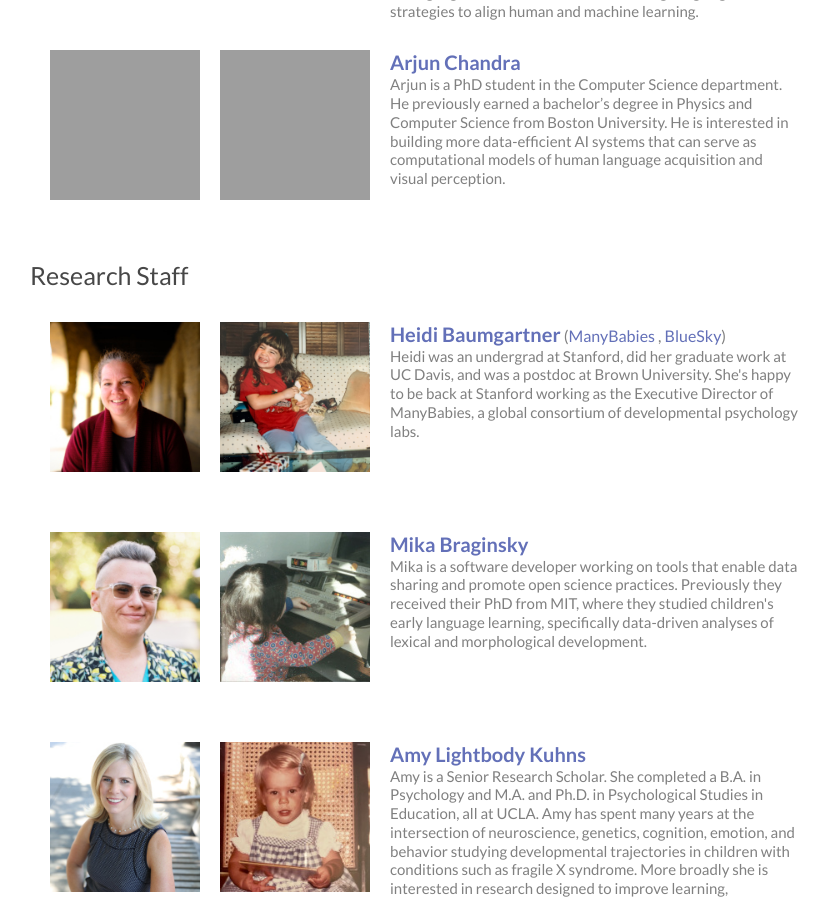
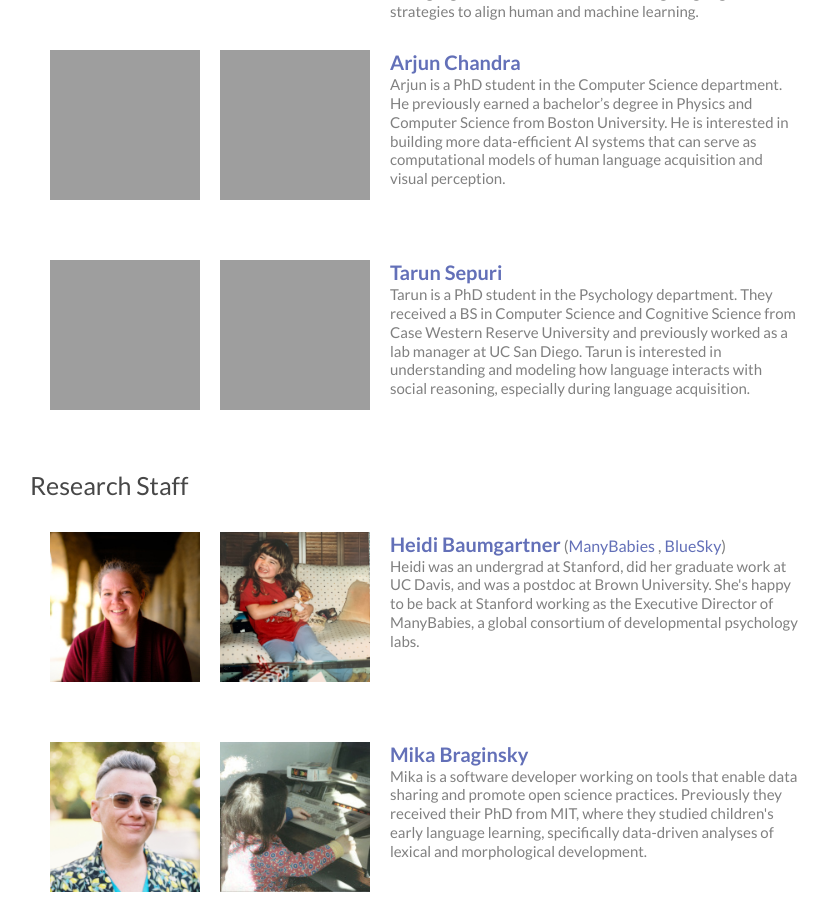
Before and after one commit to langcog/website, a Jekyll site: the page built from 02-people.html, in a window 1280 px wide and 900 px high, scrolled down 3203 px. Shown: the whole window, without its empty margins (235-1064 px from the left). Built offline with Jekyll 4.4.1, drawn with Linux system fonts in a browser that asks for light colours; nearby versions of some CDN libraries; a script that is not in the unit is left out.

Commit message:
Add Tarun Sepuri's profile to langcoglab.yml

```diff
--- a/_data/langcoglab.yml
+++ b/_data/langcoglab.yml
@@ -114,6 +114,16 @@
           Arjun is a PhD student in the Computer Science department. He previously earned a bachelor’s degree in Physics and Computer Science from Boston
           University. He is interested in building more data-efficient AI systems that can serve as computational models of human language acquisition and
           visual perception.
+    - name: Tarun Sepuri
+      img: tarun.png
+      baby: tarun_baby.png
+      webpage: www.tarunsepuri.com
+      bio:
+        - >
+          Tarun is a PhD student in the Psychology department. They received a BS in Computer Science and Cognitive Science from Case Western Reserve University
+          and previously worked as a lab manager at UC San Diego. Tarun is interested in understanding and modeling how language interacts with social reasoning,
+          especially during language acquisition.
+
 
 
 - role: Research Staff
```
